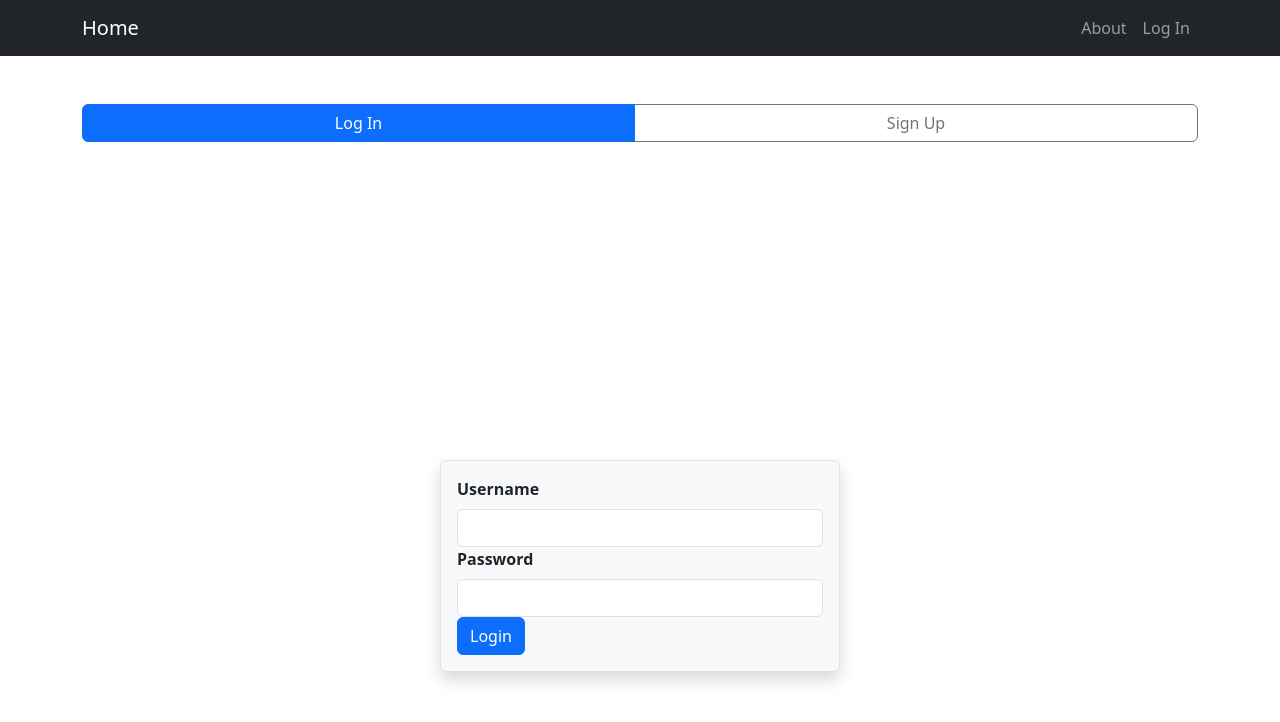
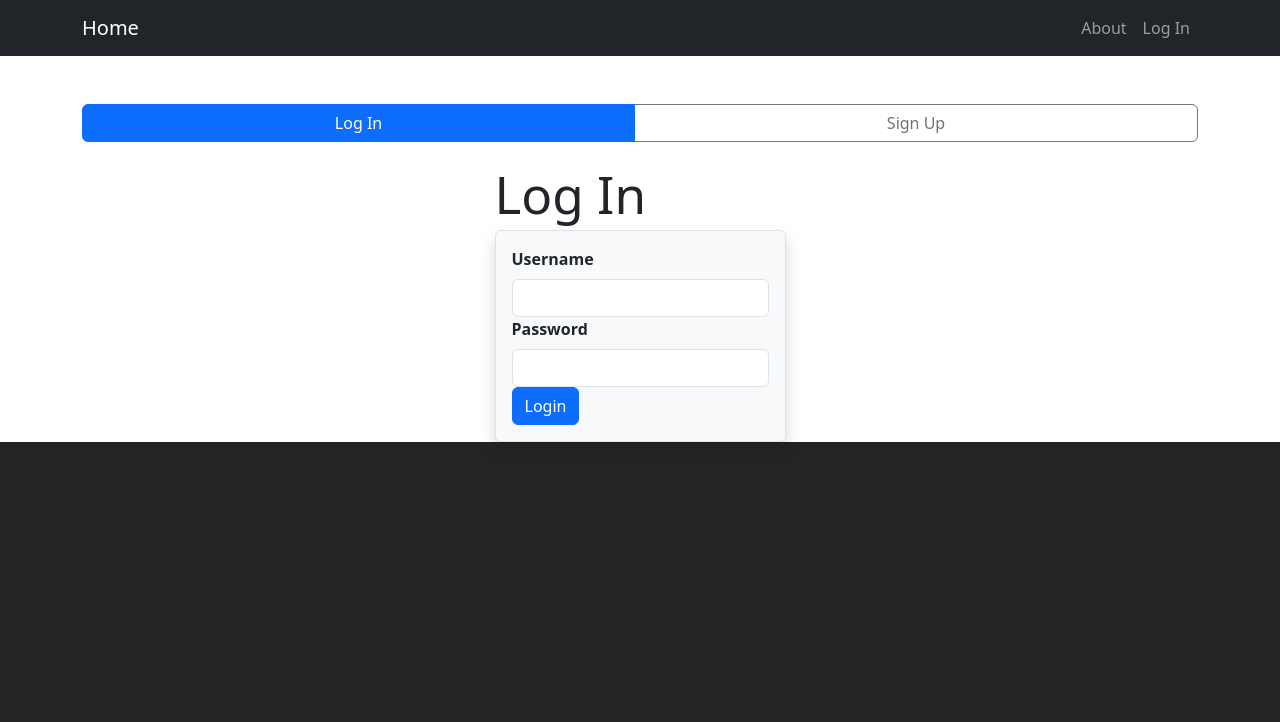
Before and after one commit to GaelGil/full_stack_template, a React (Vite) app in the folder frontend/: page /login in a window 1280 px wide. Shown: the top 722 px of the page. Built offline with nearby package versions, Linux system fonts and the light colour scheme.

Commit message:
updated frontend errors

```diff
--- a/frontend/src/components/Auth/AuthForm.tsx
+++ b/frontend/src/components/Auth/AuthForm.tsx
@@ -10,8 +10,6 @@
   onSubmit,
 }) => (
   <Form onSubmit={onSubmit} className="p-3 border rounded bg-light shadow">
-    {/* {options.map((opt) => ( */}
-    {/* <Form.Group className="mb-3" key={opt}> */}
     <Form.Label className="fw-bold">Username</Form.Label>
     <Form.Control
       type="text"
@@ -42,7 +40,6 @@
       onChange={onChange}
       required
     />
-
     <button type="submit" className="btn btn-primary">
       {isLogin ? "Login" : "Sign Up"}
     </button>
--- a/frontend/src/components/Auth/LoginForm.tsx
+++ b/frontend/src/components/Auth/LoginForm.tsx
@@ -49,6 +49,9 @@
         localStorage.setItem("user", JSON.stringify(data.user));
         const userId = data.user.id;
         navigate(`/profile/${userId}`);
+      } else {
+        setMessage(data.error);
+        // alert(data.error);
       }
     } catch (error) {
       console.error("Login Error", error);
@@ -56,8 +59,9 @@
     }
   };
   return (
-    <Container className="d-flex flex-column justify-content-center align-items-center min-vh-100">
-      <div style={{ maxWidth: "400px", width: "100%" }}>
+    <Container className="d-flex flex-column justify-content-center align-items-center">
+      <div>
+        <h1> Log In</h1>
         <AuthForm
           isLogin={true}
           username={username}
@@ -65,7 +69,7 @@
           onChange={handleChange}
           onSubmit={handleSubmit}
         />
-        {message && <p>{message}</p>}
+        {message && <p className="text-danger">{message}</p>}
       </div>
     </Container>
   );
--- a/frontend/src/components/Auth/SignUpForm.tsx
+++ b/frontend/src/components/Auth/SignUpForm.tsx
@@ -46,6 +46,8 @@
       setMessage(data.msg);
       if (response.ok) {
         navigate("/feed");
+      } else {
+        setMessage(data.error);
       }
     } catch (error) {
       setMessage("error signing up");
@@ -53,9 +55,9 @@
   };
 
   return (
-    <Container className="d-flex flex-column justify-content-center align-items-center min-vh-100">
+    <Container className="d-flex flex-column justify-content-center align-items-center">
       <h1> Sign Up</h1>
-      <div style={{ maxWidth: "400px", width: "100%" }}>
+      <div>
         {/* importing algorithm form component with sorting specific values */}
         <AuthForm
           isLogin={false}
@@ -65,7 +67,7 @@
           onChange={handleChange}
           onSubmit={handleSubmit}
         />
-        {message && <p>{message}</p>}
+        {message && <p className="text-danger">{message}</p>}
       </div>
     </Container>
   );
--- a/frontend/src/components/UserProfile.tsx
+++ b/frontend/src/components/UserProfile.tsx
@@ -15,7 +15,6 @@
 
 const UserProfile: React.FC<UserProfileProps> = ({ userId }) => {
   const [profile, setProfile] = useState<Profile | null>(null);
-  // const navigate = useNavigate();
 
   useEffect(() => {
     const fetchProfile = async () => {
```
